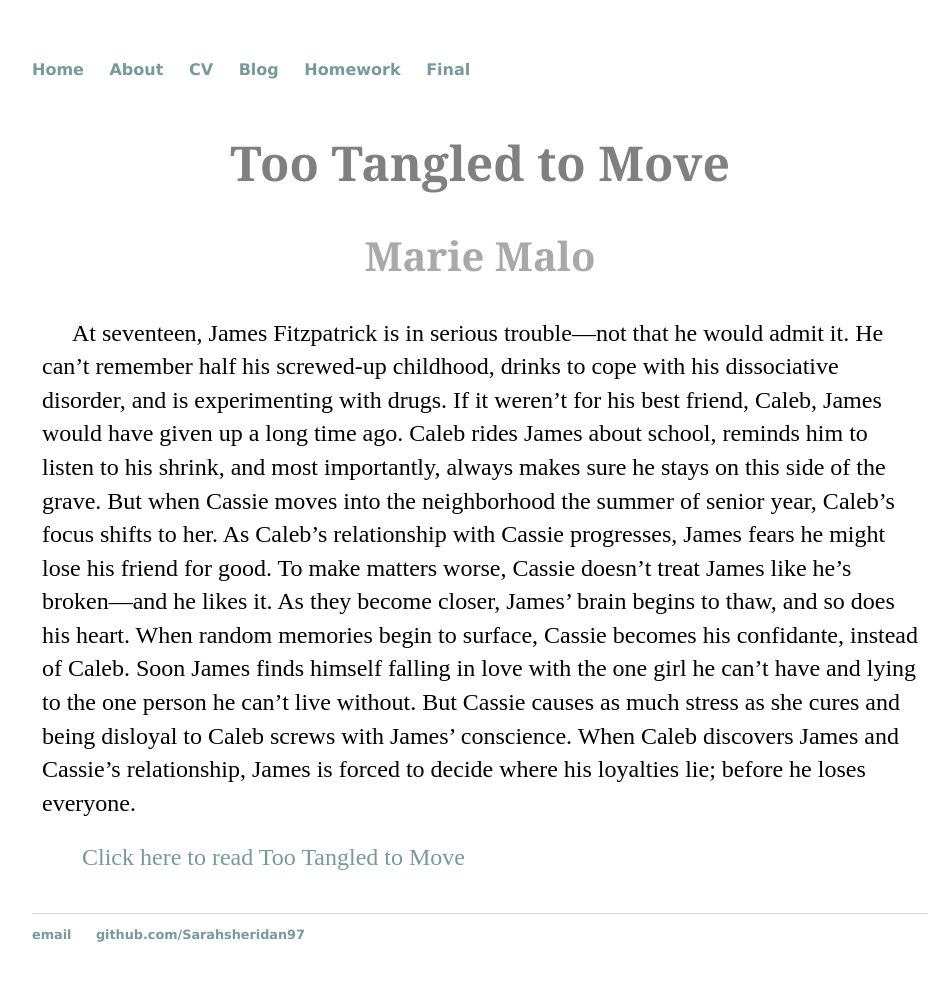
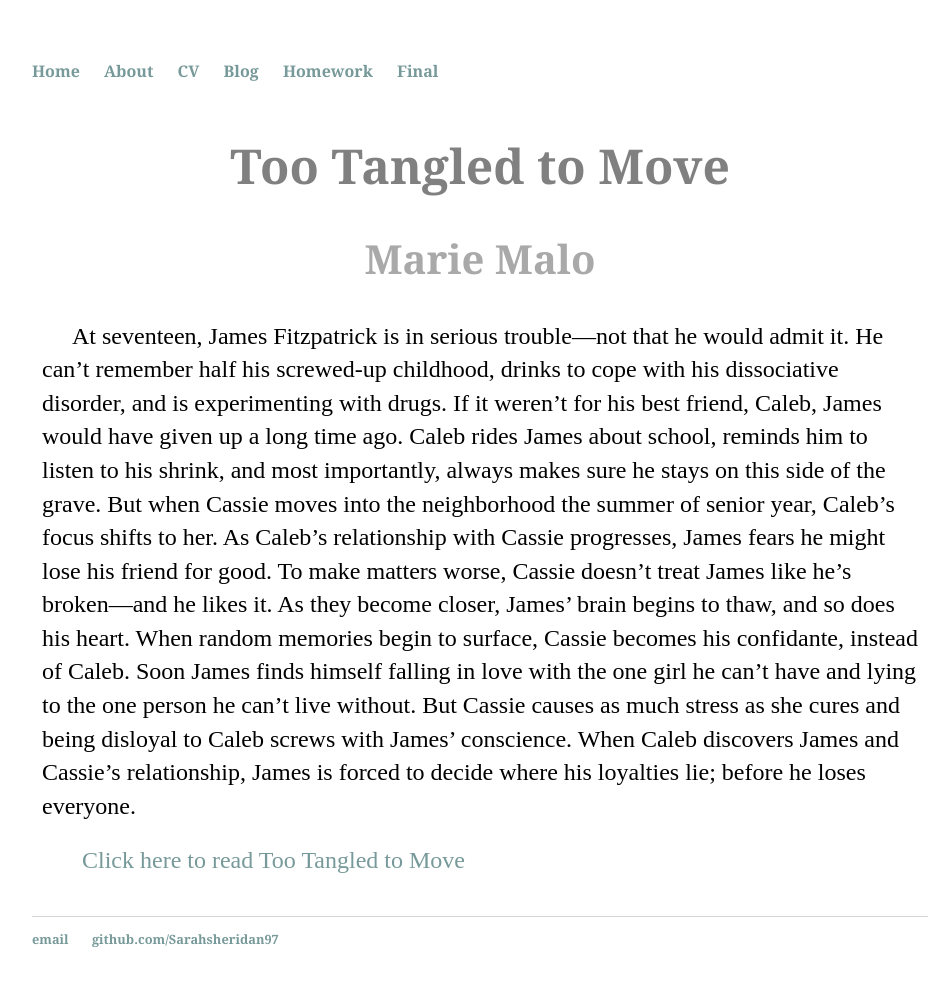
Before and after one commit to Sarahsheridan97/sarahsheridan97.github.io, a Jekyll site: the page built from final/index.html, in a window 1280 px wide. Shown: the whole page, without its empty margins (160-1109 px from the left). Built offline with Jekyll 4.4.1, drawn with Linux system fonts in a browser that asks for light colours.

Commit message:
Update extra.css

```diff
--- a/css/extra.css
+++ b/css/extra.css
@@ -16,10 +16,10 @@
   float: left;
 }
 column.side {
-  width: 15%;
+  width: 20%;
 }
 column.middle {
-  width: 70%;
+  width: 60%;
 }
 @media screen and (max-width: 600px) {
   column.side, column.middle {
@@ -39,7 +39,7 @@
 }
 
 nav ul, footer ul {
-    font-family:'Veranda', 'Geneva', 'Sans-Serif';
+    font-family:'Georgia', 'Times New Roman', 'Serif';
     padding: 0px;
     list-style: none;
     font-weight: bold;
@@ -85,13 +85,13 @@
 h3 {
     font-size: 1.8em;
     font-family:"Georgia", "Times New Roman", Serif;
-  text-align:center
+  text-align:center;
 }
 
 h4 {
     font-size: 1.8em;
     font-family:"Georgia", "Times New Roman", Serif;
-  text-align:center
+  text-align:center;
 }
 
 h5 {
@@ -131,3 +131,7 @@
 ul.posts li {
     list-style: horizontal;
 }
+
+li {
+  list-stype: horizontal;
+}
```
